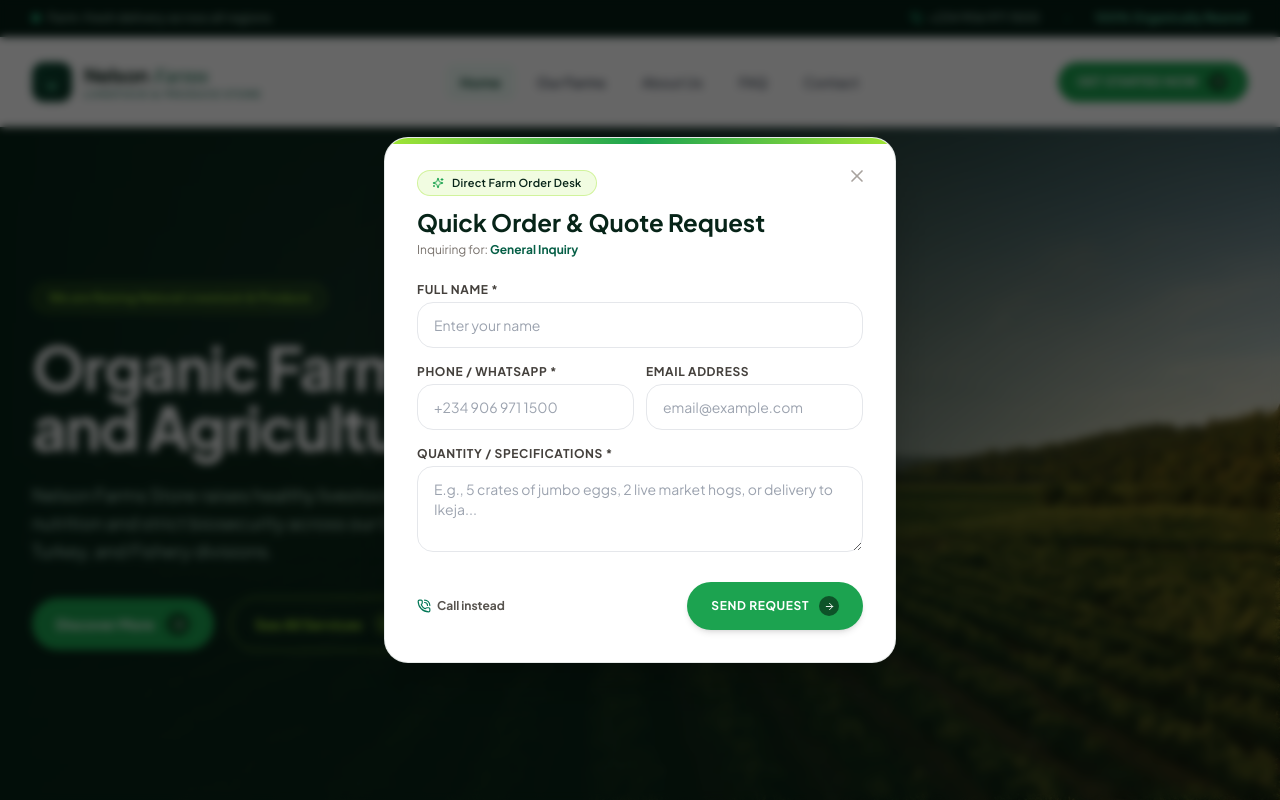
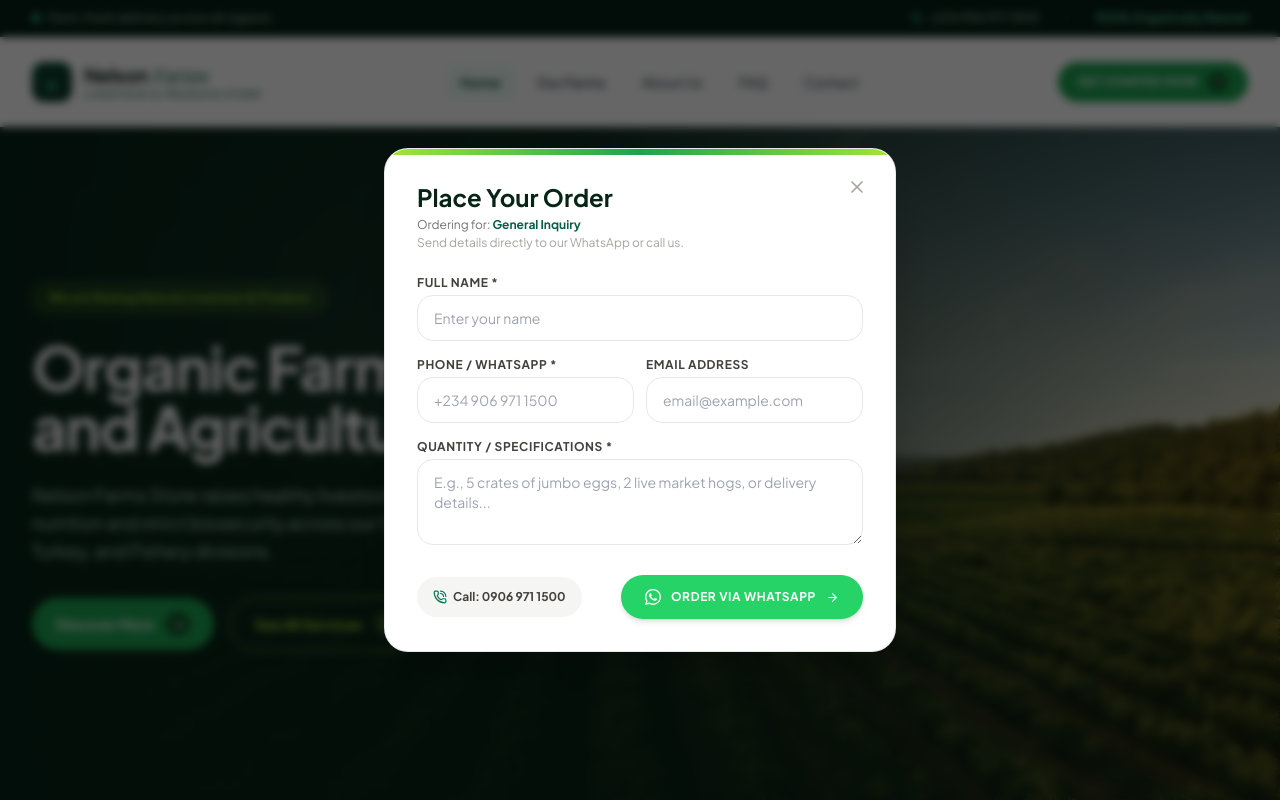
Before and after one commit to 09011399255/Nelson-Farm-Store, a React (Vite) app: page / in a window 1280 px wide. Both pictures are taken after a click on the button "GET STARTED NOW". Shown: the top 800 px of the page. Built offline with nearby package versions, Linux system fonts and the light colour scheme; a web font is replaced by a local one.

Commit message:
Remove Direct Farm Order Desk pill badge and remove all request text across website in favor of direct WhatsApp and Call

```diff
--- a/src/App.jsx
+++ b/src/App.jsx
@@ -98,7 +98,7 @@ export default function App() {
             <ContactSection
               onSubmitSuccess={(data) =>
                 showToast(
-                  `Thank you ${data.name}, your request has been logged!`,
+                  `Thank you ${data.name}, opening WhatsApp to complete your order!`,
                 )
               }
             />
--- a/src/components/ContactSection.jsx
+++ b/src/components/ContactSection.jsx
@@ -14,14 +14,20 @@ export default function ContactSection({ onSubmitSuccess }) {
 
   const handleSubmit = (e) => {
     e.preventDefault();
-    setIsSubmitting(true);
-    setTimeout(() => {
-      setIsSubmitting(false);
+    const parts = [
+      `Hello Nelson Farms, I want to place an order / make an inquiry.`,
+      `*Product / Farm Division:* ${formData.product}`,
+      formData.name ? `*Name:* ${formData.name}` : null,
+      formData.phone ? `*Phone:* ${formData.phone}` : null,
+      formData.message ? `*Notes:* ${formData.message}` : null,
+    ].filter(Boolean);
+
+    const whatsappUrl = `https://wa.me/2349069711500?text=${encodeURIComponent(parts.join("\n"))}`;
+    window.open(whatsappUrl, "_blank");
     setSubmitted(true);
     if (onSubmitSuccess) {
       onSubmitSuccess(formData);
     }
-    }, 500);
   };
 
   return (
@@ -43,7 +49,7 @@ export default function ContactSection({ onSubmitSuccess }) {
             </h2>
 
             <p className="text-stone-600 text-sm sm:text-lg leading-relaxed mb-6 sm:mb-7 font-normal max-w-lg">
-              Reach out to our farm desk to book live stock, fresh cuts, or
+              Call or message us on WhatsApp to book live stock, fresh cuts, or
               commercial bulk supplies. We deliver across all regions.
             </p>
 
@@ -116,12 +122,20 @@ export default function ContactSection({ onSubmitSuccess }) {
                     <CheckCircle2 size={32} />
                   </div>
                   <h3 className="font-sans text-xl font-bold text-[#072418] mb-1.5">
-                    Message Received!
+                    Opening WhatsApp...
                   </h3>
                   <p className="text-xs sm:text-sm text-stone-600 max-w-sm mx-auto mb-5 leading-relaxed">
                     Thank you,{" "}
                     <strong className="text-stone-900">{formData.name}</strong>.
-                    Our farm desk will be in touch with you shortly.
+                    Your order message has been prepared for WhatsApp. You can
+                    also reach us directly at{" "}
+                    <a
+                      href="tel:+2349069711500"
+                      className="text-[#1ca350] font-bold"
+                    >
+                      09069711500
+                    </a>
+                    .
                   </p>
                   <button
                     onClick={() => {
@@ -135,17 +149,18 @@ export default function ContactSection({ onSubmitSuccess }) {
                     }}
                     className="text-xs font-bold text-white bg-[#072418] hover:bg-[#168a42] py-2.5 px-6 rounded-full transition-colors"
                   >
-                    Send Another Request
+                    Start Another Order
                   </button>
                 </div>
               ) : (
                 <form onSubmit={handleSubmit} className="space-y-4">
                   <div>
                     <h3 className="font-sans text-2xl font-bold text-[#072418]">
-                      Send an Inquiry
+                      Direct Farm Order
                     </h3>
                     <p className="text-xs text-stone-500 mt-0.5">
-                      Fill out your request below and we will get back to you.
+                      Select your items to send your order directly to our
+                      WhatsApp or call us.
                     </p>
                   </div>
 
@@ -231,20 +246,16 @@ export default function ContactSection({ onSubmitSuccess }) {
                   {/* Button */}
                   <button
                     type="submit"
-                    disabled={isSubmitting}
-                    className="w-full bg-[#072418] hover:bg-[#168a42] text-white font-bold text-sm py-3.5 px-6 rounded-full shadow-md hover:shadow-lg transition-all flex items-center justify-center gap-2 mt-3 group"
+                    className="w-full bg-[#25D366] hover:bg-[#20bd5a] text-white font-bold text-sm py-3.5 px-6 rounded-full shadow-md hover:shadow-lg transition-all flex items-center justify-center gap-2 mt-3 group"
                   >
-                    {isSubmitting ? (
-                      <span>Sending...</span>
-                    ) : (
-                      <>
-                        <span>Send Request</span>
+                    <svg className="w-5 h-5 fill-current" viewBox="0 0 24 24">
+                      <path d="M.057 24l1.687-6.163c-1.041-1.804-1.588-3.849-1.587-5.946.003-6.556 5.338-11.891 11.893-11.891 3.181.001 6.167 1.24 8.413 3.488 2.245 2.248 3.481 5.236 3.48 8.414-.003 6.557-5.338 11.892-11.893 11.892-1.99-.001-3.951-.5-5.688-1.448l-6.305 1.654zm6.597-3.807c1.676.995 3.276 1.591 5.392 1.592 5.448 0 9.886-4.434 9.889-9.885.002-5.462-4.415-9.89-9.881-9.892-5.452 0-9.887 4.434-9.889 9.884-.001 2.225.651 3.891 1.746 5.634l-.999 3.648 3.742-.981zm11.387-5.464c-.074-.124-.272-.198-.57-.347-.297-.149-1.758-.868-2.031-.967-.272-.099-.47-.149-.669.149-.198.297-.768.967-.941 1.165-.173.198-.347.223-.644.074-.297-.149-1.255-.462-2.39-1.475-.883-.788-1.48-1.761-1.653-2.059-.173-.297-.018-.458.13-.606.134-.133.297-.347.446-.521.151-.172.2-.296.3-.495.099-.198.05-.372-.025-.521-.075-.148-.669-1.611-.916-2.206-.242-.579-.487-.501-.669-.51l-.57-.01c-.198 0-.52.074-.792.372s-1.04 1.016-1.04 2.479 1.065 2.876 1.213 3.074c.149.198 2.095 3.2 5.076 4.487.709.306 1.263.489 1.694.626.712.226 1.36.194 1.872.118.571-.085 1.758-.719 2.006-1.413.248-.695.248-1.29.173-1.414z" />
+                    </svg>
+                    <span>Order via WhatsApp</span>
                     <ArrowRight
                       size={15}
                       className="group-hover:translate-x-1 transition-transform"
                     />
-                      </>
-                    )}
                   </button>
                 </form>
               )}
--- a/src/components/FaqSection.jsx
+++ b/src/components/FaqSection.jsx
@@ -91,7 +91,7 @@ export default function FaqSection({ onAskQuestion }) {
               </div>
               <div>
                 <h5 className="font-sans text-sm font-bold text-[#072418]">
-                  Have a custom inquiry or special livestock request?
+                  Have a custom inquiry or special livestock order?
                 </h5>
                 <p className="text-xs text-stone-500 mt-0.5">
                   Our farm representatives are available 6 days a week to
@@ -104,7 +104,7 @@ export default function FaqSection({ onAskQuestion }) {
               onClick={onAskQuestion}
               className="group inline-flex items-center justify-center gap-2.5 bg-[#1ca350] hover:bg-[#168a42] text-white font-bold text-xs uppercase tracking-wider px-6 py-3.5 rounded-full shadow-sm hover:shadow-md transition-all flex-shrink-0 w-full sm:w-auto"
             >
-              <span>Ask Farm Desk</span>
+              <span>Chat on WhatsApp</span>
               <div className="w-5 h-5 rounded-full bg-[#0d5328] flex items-center justify-center text-white group-hover:translate-x-0.5 transition-transform">
                 <ArrowRight size={11} />
               </div>
--- a/src/components/FarmsView.jsx
+++ b/src/components/FarmsView.jsx
@@ -300,7 +300,7 @@ export default function FarmsView({
                         className="inline-flex items-center justify-center gap-2 text-xs font-bold text-stone-600 hover:text-[#1ca350] transition-colors py-2.5 sm:py-2 px-3 rounded-full border border-stone-200 sm:border-0 w-full sm:w-auto"
                       >
                         <PhoneCall size={14} className="text-emerald-700" />
-                        <span>Call Unit Desk</span>
+                        <span>Call: 0906 971 1500</span>
                       </a>
                     </div>
                   </div>
--- a/src/components/InquiryModal.jsx
+++ b/src/components/InquiryModal.jsx
@@ -1,5 +1,5 @@
 import React, { useState, useEffect } from "react";
-import { X, CheckCircle2, PhoneCall, ArrowRight, Sparkles } from "lucide-react";
+import { X, CheckCircle2, PhoneCall, ArrowRight } from "lucide-react";
 
 export default function InquiryModal({
   isOpen,
@@ -15,7 +15,6 @@ export default function InquiryModal({
     details: "",
   });
   const [sent, setSent] = useState(false);
-  const [loading, setLoading] = useState(false);
 
   useEffect(() => {
     setFormData((prev) => ({ ...prev, subject: initialSubject }));
@@ -26,17 +25,24 @@ export default function InquiryModal({
 
   const handleSubmit = (e) => {
     e.preventDefault();
-    setLoading(true);
+    const parts = [
+      `Hello Nelson Farms, I want to place an order / make an inquiry.`,
+      `*Item/Division:* ${formData.subject}`,
+      formData.name ? `*Name:* ${formData.name}` : null,
+      formData.phone ? `*Phone:* ${formData.phone}` : null,
+      formData.email ? `*Email:* ${formData.email}` : null,
+      formData.details ? `*Order Specifications:* ${formData.details}` : null,
+    ].filter(Boolean);
+
+    const whatsappUrl = `https://wa.me/2349069711500?text=${encodeURIComponent(parts.join("\n"))}`;
+    window.open(whatsappUrl, "_blank");
+    setSent(true);
+    if (onSubmitSuccess) {
+      onSubmitSuccess(formData);
+    }
     setTimeout(() => {
-      setLoading(false);
-      setSent(true);
-      if (onSubmitSuccess) {
-        onSubmitSuccess(formData);
-      }
-      setTimeout(() => {
-        onClose();
-      }, 2000);
-    }, 500);
+      onClose();
+    }, 2500);
   };
 
   return (
@@ -62,28 +68,34 @@ export default function InquiryModal({
               <CheckCircle2 size={36} />
             </div>
             <h3 className="font-sans text-2xl font-bold text-[#072418] mb-2">
-              Order Request Submitted!
+              Opening WhatsApp...
             </h3>
             <p className="text-sm text-stone-600 max-w-sm mx-auto leading-relaxed">
-              We have received your order request for{" "}
+              Your order message for{" "}
               <span className="font-bold text-[#1ca350]">
                 {formData.subject}
-              </span>
-              . Our desk will contact you via WhatsApp/phone shortly.
+              </span>{" "}
+              has been opened in WhatsApp. You can also call us directly on{" "}
+              <a
+                href="tel:+2349069711500"
+                className="font-bold text-[#072418] underline"
+              >
+                09069711500
+              </a>
+              .
             </p>
           </div>
         ) : (
           <div>
-            <div className="inline-flex items-center gap-2 px-3.5 py-1 rounded-full border border-[#a3e635]/40 bg-[#a3e635]/15 text-[#072418] text-[11px] font-semibold tracking-wide mb-2.5">
-              <Sparkles size={12} className="text-[#1ca350]" />
-              <span>Direct Farm Order Desk</span>
-            </div>
             <h3 className="font-sans text-2xl font-bold text-[#072418] mb-1">
-              Quick Order & Quote Request
+              Place Your Order
             </h3>
             <p className="text-xs text-stone-500 mb-6 font-normal">
-              Inquiring for:{" "}
+              Ordering for:{" "}
               <strong className="text-emerald-800">{formData.subject}</strong>
+              <span className="block text-stone-400 mt-0.5">
+                Send details directly to our WhatsApp or call us.
+              </span>
             </p>
 
             <form onSubmit={handleSubmit} className="space-y-4">
@@ -142,7 +154,7 @@ export default function InquiryModal({
                 <textarea
                   rows={3}
                   required
-                  placeholder="E.g., 5 crates of jumbo eggs, 2 live market hogs, or delivery to Ikeja..."
+                  placeholder="E.g., 5 crates of jumbo eggs, 2 live market hogs, or delivery details..."
                   value={formData.details}
                   onChange={(e) =>
                     setFormData({ ...formData, details: e.target.value })
@@ -151,30 +163,27 @@ export default function InquiryModal({
                 ></textarea>
               </div>
 
-              <div className="pt-2 flex items-center justify-between gap-3">
+              <div className="pt-2 flex flex-col sm:flex-row sm:items-center justify-between gap-3">
                 <a
                   href="tel:+2349069711500"
-                  className="text-xs font-bold text-stone-600 hover:text-[#1ca350] flex items-center gap-1.5 transition-colors"
+                  className="text-xs font-bold text-stone-700 hover:text-[#1ca350] flex items-center justify-center gap-1.5 transition-colors bg-stone-100 hover:bg-stone-200 px-4 py-3 rounded-full w-full sm:w-auto"
                 >
                   <PhoneCall size={14} className="text-emerald-700" />
-                  <span>Call instead</span>
+                  <span>Call: 0906 971 1500</span>
                 </a>
 
                 <button
                   type="submit"
-                  disabled={loading}
-                  className="group inline-flex items-center gap-2.5 bg-[#1ca350] hover:bg-[#168a42] text-white font-bold text-xs uppercase tracking-wider px-6 py-3.5 rounded-full shadow-md transition-all"
+                  className="group inline-flex items-center justify-center gap-2.5 bg-[#25D366] hover:bg-[#20bd5a] text-white font-bold text-xs uppercase tracking-wider px-6 py-3.5 rounded-full shadow-md transition-all w-full sm:w-auto"
                 >
-                  {loading ? (
-                    <span>Submitting...</span>
-                  ) : (
-                    <>
-                      <span>Send Request</span>
-                      <div className="w-5 h-5 rounded-full bg-[#0d5328] flex items-center justify-center text-white group-hover:translate-x-0.5 transition-transform">
-                        <ArrowRight size={11} />
-                      </div>
-                    </>
-                  )}
+                  <svg className="w-4 h-4 fill-current" viewBox="0 0 24 24">
+                    <path d="M.057 24l1.687-6.163c-1.041-1.804-1.588-3.849-1.587-5.946.003-6.556 5.338-11.891 11.893-11.891 3.181.001 6.167 1.24 8.413 3.488 2.245 2.248 3.481 5.236 3.48 8.414-.003 6.557-5.338 11.892-11.893 11.892-1.99-.001-3.951-.5-5.688-1.448l-6.305 1.654zm6.597-3.807c1.676.995 3.276 1.591 5.392 1.592 5.448 0 9.886-4.434 9.889-9.885.002-5.462-4.415-9.89-9.881-9.892-5.452 0-9.887 4.434-9.889 9.884-.001 2.225.651 3.891 1.746 5.634l-.999 3.648 3.742-.981zm11.387-5.464c-.074-.124-.272-.198-.57-.347-.297-.149-1.758-.868-2.031-.967-.272-.099-.47-.149-.669.149-.198.297-.768.967-.941 1.165-.173.198-.347.223-.644.074-.297-.149-1.255-.462-2.39-1.475-.883-.788-1.48-1.761-1.653-2.059-.173-.297-.018-.458.13-.606.134-.133.297-.347.446-.521.151-.172.2-.296.3-.495.099-.198.05-.372-.025-.521-.075-.148-.669-1.611-.916-2.206-.242-.579-.487-.501-.669-.51l-.57-.01c-.198 0-.52.074-.792.372s-1.04 1.016-1.04 2.479 1.065 2.876 1.213 3.074c.149.198 2.095 3.2 5.076 4.487.709.306 1.263.489 1.694.626.712.226 1.36.194 1.872.118.571-.085 1.758-.719 2.006-1.413.248-.695.248-1.29.173-1.414z" />
+                  </svg>
+                  <span>Order via WhatsApp</span>
+                  <ArrowRight
+                    size={13}
+                    className="group-hover:translate-x-0.5 transition-transform"
+                  />
                 </button>
               </div>
             </form>
--- a/src/data/farmsData.js
+++ b/src/data/farmsData.js
@@ -330,13 +330,13 @@ export const FAQS = [
   {
     question: "Can I buy live animals or only dressed meat?",
     answer:
-      "We supply both! You can order live broilers, pigs, turkeys, and catfish, or request hygienically slaughtered, dressed, and vacuum-sealed packaging prepared on order.",
+      "We supply both! You can order live broilers, pigs, turkeys, and catfish, or receive hygienically slaughtered, dressed, and vacuum-sealed packaging prepared on order.",
   },
   {
     question:
       "How can commercial businesses or supermarkets place wholesale orders?",
     answer:
-      "Supermarkets, hotels, and restaurants can request dedicated wholesale pricing contracts with scheduled weekly deliveries and formal invoicing.",
+      "Supermarkets, hotels, and restaurants can set up dedicated wholesale pricing contracts with scheduled weekly deliveries and formal invoicing.",
   },
   {
     question: "Can prospective partners visit the farm?",
```
Lines whose indentation alone changed are shown as unchanged.
